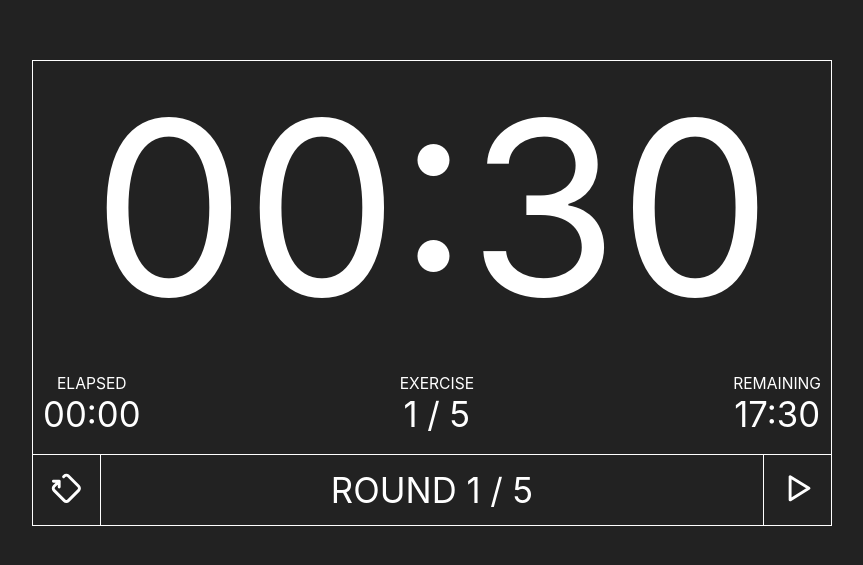
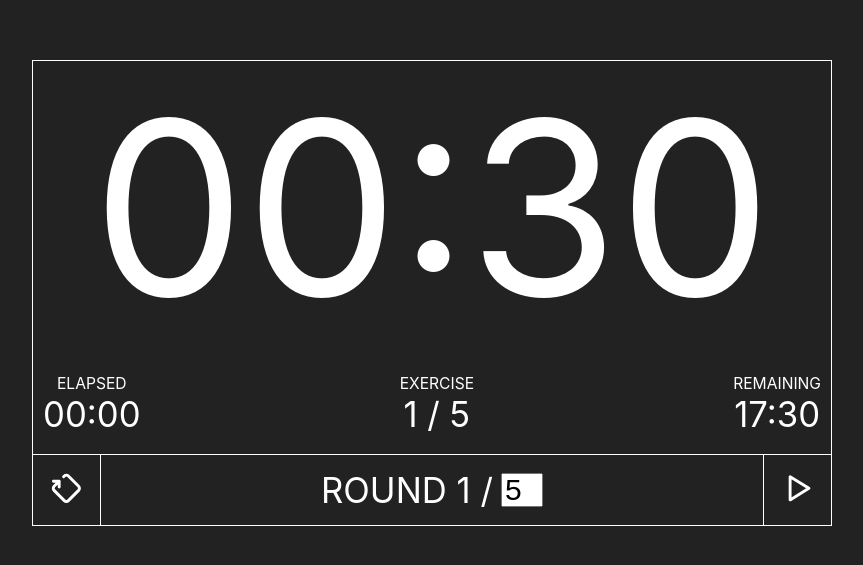
Before and after one commit to 44sisi/sandglass, a React (Create React App) app: page / in a window 1280 px wide. Shown: the part 107-672 px from the top of the page, without its empty margins (208-1071 px from the left). Built offline with nearby package versions, Linux system fonts and the light colour scheme; what nosleep.js would draw is missing.

Commit message:
make total rounds configurable

```diff
--- a/src/App.tsx
+++ b/src/App.tsx
@@ -23,22 +23,23 @@ function speak(text: string) {
 const noSleep = new NoSleep();
 
 function App() {
-  const totalRound = 5,
-    totalExercise = 5,
+  const initialState = {
+    playing: false,
+    elapsedTime: 0,
+    totalRound: 5,
+  };
+
+  const [playing, setPlaying] = useState(initialState.playing);
+  const [elapsedTime, setElapsedTime] = useState(initialState.elapsedTime);
+  const [totalRound, setTotalRound] = useState(initialState.totalRound);
+
+  const totalExercise = 5,
     exerciseTime = 30,
     restTime = 60;
 
   const roundExerciseTime = exerciseTime * totalExercise;
   const roundTime = roundExerciseTime + restTime;
   const totalTime = roundTime * totalRound;
-
-  const initialState = {
-    playing: false,
-    elapsedTime: 0,
-  };
-
-  const [playing, setPlaying] = useState(initialState.playing);
-  const [elapsedTime, setElapsedTime] = useState(initialState.elapsedTime);
 
   function resetState() {
     setPlaying(initialState.playing);
@@ -132,7 +133,15 @@ function App() {
         </div>
 
         <div className="text-center rounds">
-          <span>ROUND {`${currentRound} / ${totalRound}`}</span>
+          <span>ROUND {`${currentRound} / `}</span>
+          <input
+            type="number"
+            min="1"
+            max="100"
+            value={totalRound}
+            onChange={(e) => setTotalRound(e.target.valueAsNumber)}
+            className="total-round"
+          />
         </div>
 
         <div className="right-button">
--- a/src/index.scss
+++ b/src/index.scss
@@ -102,6 +102,13 @@ svg {
   border-left: 1px solid white;
 }
 
+.total-round {
+  height: 34px;
+  width: 42px;
+  margin-left: 8px;
+  font-size: 30px;
+}
+
 @media only screen and (max-width: 600px) {
   .app {
     width: 100%;
```
